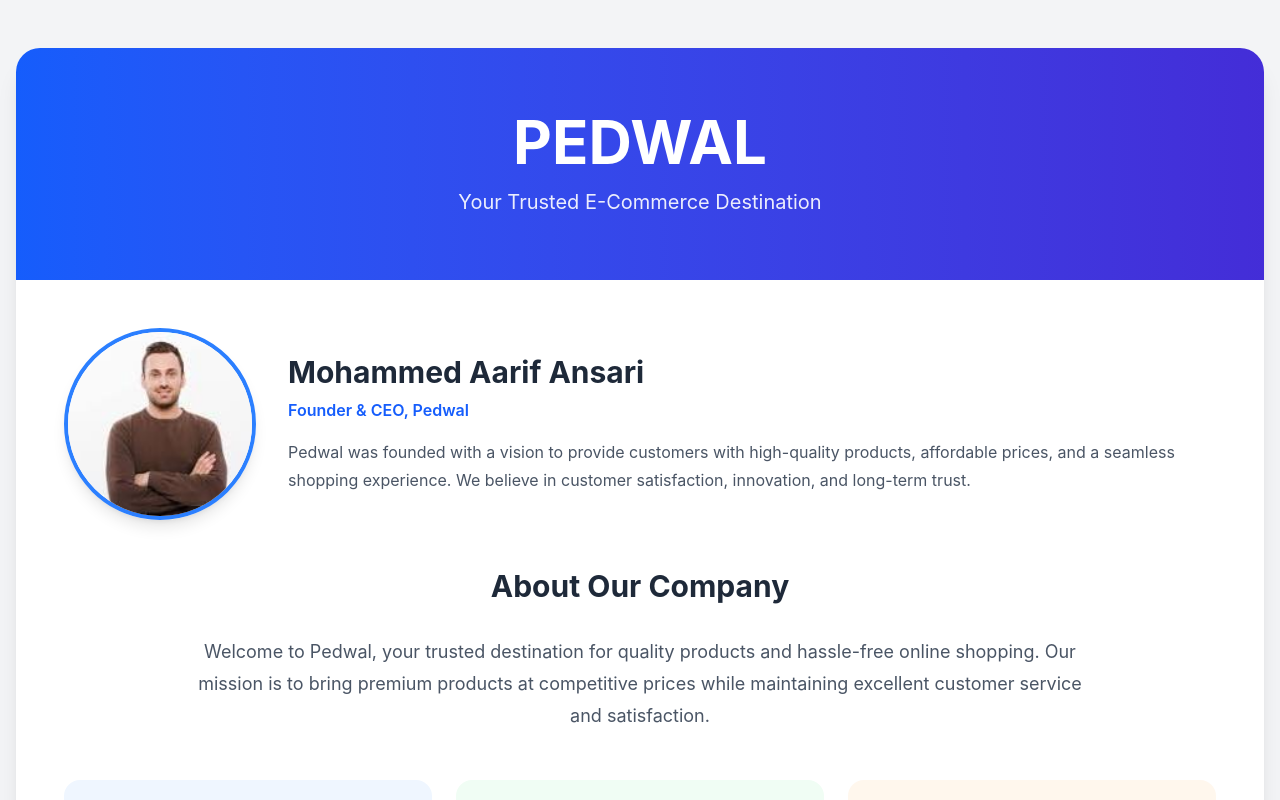
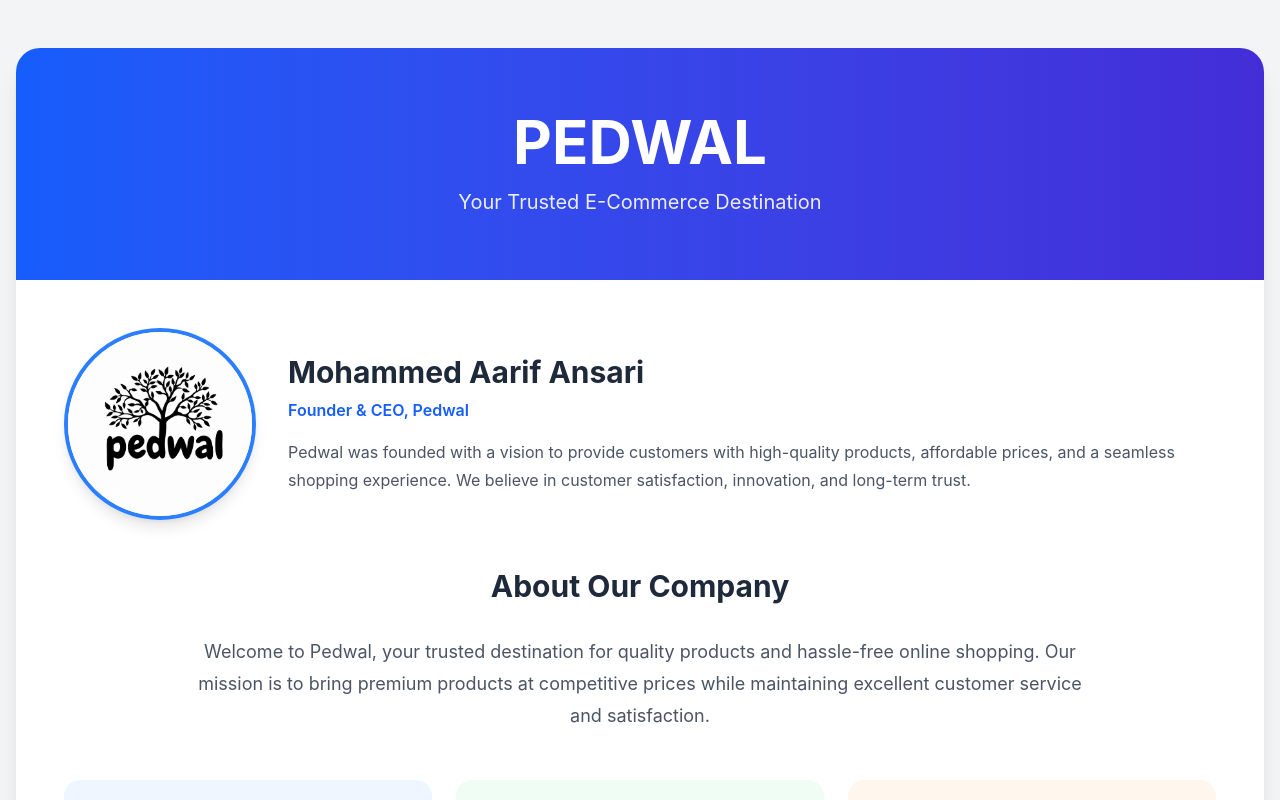
Before and after one commit to Abdul-Rashid-Chhimpa/frontend, a React (Vite) app: page /about in a window 1280 px wide. Shown: the top 800 px of the page. Built offline with nearby package versions, Linux system fonts and the light colour scheme.

Commit message:
Update About.jsx

```diff
--- a/Components/About.jsx
+++ b/Components/About.jsx
@@ -17,7 +17,7 @@ const About = () => {
         <div className="flex flex-col md:flex-row items-center gap-8 p-8 md:p-12">
           <div className="w-48 h-48 overflow-hidden rounded-full border-4 border-blue-500 shadow-lg">
             <img
-              src="/man.jpg"
+              src="/pedwallogo.png"
               alt="Owner"
               className="w-full h-full object-cover"
             />
```
